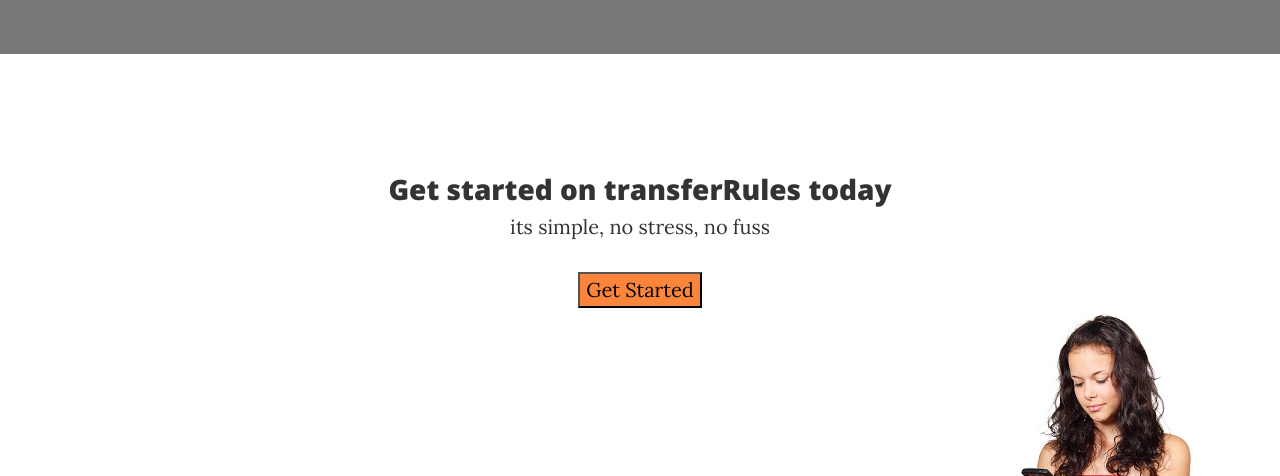
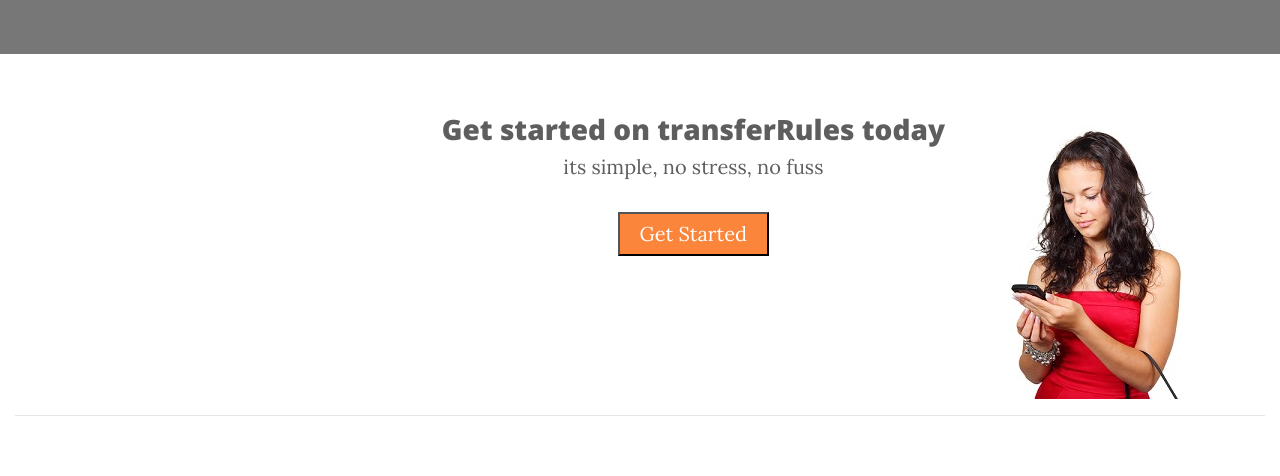
Before and after one commit to Promxyl/Integral, a plain HTML site: page index.html in a window 1280 px wide. Shown: the part 1260-1736 px from the top of the page. Drawn offline with nearby package versions, Linux system fonts and the light colour scheme.

Commit message:
Added josh

```diff
--- a/css/style.css
+++ b/css/style.css
@@ -57,10 +57,17 @@ a img:focus, a img:hover {
   margin-right: 20px;
   display: center;
 }
-.transfer > h3  {
+.transfer {
   text-align: center;
-  padding-top: 120px;
+  padding-top: 60px;
+  color:#5E5E5E;
 }
+.fine-girl {
+  margin-left:-80px;
+  padding-left:0px;
+  padding-top: 70px;
+}
+
 
 ::-moz-selection {
   color: white;
--- a/index.html
+++ b/index.html
@@ -99,17 +99,25 @@
         </div>
     </div>
 
-    <div class="container">
+    <div class="container-fluid">
         <div class="row">
-            <div class="col-md-12">
-                <div class="transfer">
-                    <h3> Get started on transferRules today</h3>
-                    <p style="text-align:center; margin-top: 0px;">its simple, no stress, no fuss</p>
-                     <input type="button" value="Get Started" style="display: block; margin: 0 auto; background-color: #FB853B">
-                </div>
-                <img src="img/lady.jpg" alt="Lady with phone" width="183px" height="275px" style="float:right; margin: 0 auto;">
+            <div class="col-md-3"></div>
+
+            <div class="col-md-7" style="margin-top: 0px;">
+                    <div class="transfer">
+                        <h3> Get started on transferRules today</h3>
+                        <p style="text-align:center; margin-top: 0px;">its simple, no stress, no fuss</p>
+                         <input type="button" value="Get Started" style="display: block; margin: 0 auto; background-color: #FB853B;padding-left:20px; padding-right:20px; padding-top:5px;padding-bottom:5px; color:#ffffff">
+                    </div>
             </div>
-        </div>
+            <div class="col-md-2">
+                <div class="fine-girl">
+                    <img src="img/lady.jpg" alt="Lady with phone" width="183px" height="275px">
+
+           </div>
+
+            </div>
+        </div> <hr/>
 
     </div>
 
```
